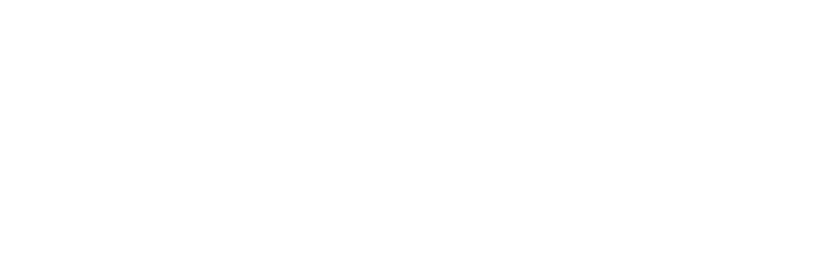
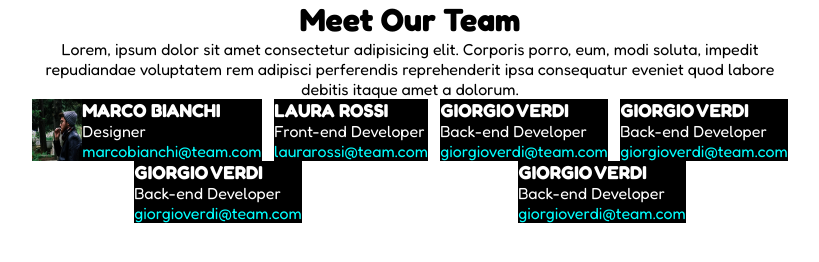
Before and after one commit to matteocovetti/html-css-flex-cards, a plain HTML site: page index.html in a window 1280 px wide. Shown: the whole page, without its empty margins (230-1049 px from the left). Drawn offline with Linux system fonts and the light colour scheme.

Commit message:
creati box

```diff
--- a/index.html
+++ b/index.html
@@ -12,10 +12,49 @@
 </head>
 <body>
     <!-- inizio header-->
-    <header></header>
+    <header class="container">
+        <h1>Meet Our Team</h1>
+        <p>Lorem, ipsum dolor sit amet consectetur adipisicing elit. Corporis porro, eum, modi soluta, impedit repudiandae voluptatem rem adipisci perferendis reprehenderit ipsa consequatur eveniet quod labore debitis itaque amet a dolorum.</p>
+    </header>
     <!-- fine header-->
     <!-- inizio main -->
-    <main></main>
+    <main class="container">
+        <div class="container-flex">
+            <div class="item item-flex">
+            <img src="img/male1.png" alt="">
+            <ul>
+                <li><h3>MARCO BIANCHI</h3></li>
+                <li>Designer</li>
+                <li><a href="#">marcobianchi@team.com</a></li>
+            </ul>
+            </div>
+            <ul>
+                <li><h3>LAURA ROSSI</h3></li>
+                <li>Front-end Developer</li>
+                <li><a href="#">laurarossi@team.com</a></li>
+            </ul>
+            <ul>
+                <li><h3>GIORGIO VERDI</h3></li>
+                <li>Back-end Developer</li>
+                <li><a href="#">giorgioverdi@team.com</a></li>
+            </ul>
+            <ul>
+                <li><h3>GIORGIO VERDI</h3></li>
+                <li>Back-end Developer</li>
+                <li><a href="#">giorgioverdi@team.com</a></li>
+            </ul>
+            <ul>
+                <li><h3>GIORGIO VERDI</h3></li>
+                <li>Back-end Developer</li>
+                <li><a href="#">giorgioverdi@team.com</a></li>
+            </ul>
+            <ul>
+                <li><h3>GIORGIO VERDI</h3></li>
+                <li>Back-end Developer</li>
+                <li><a href="#">giorgioverdi@team.com</a></li>
+            </ul>
+        </div>
+    </main>
     <!-- fine main -->
 </body>
 </html>
--- a/style.css
+++ b/style.css
@@ -7,4 +7,44 @@
 /* commons */
 body{
     font-family: 'Fredoka', sans-serif;
+
 }
+p{
+    text-align: center;
+}
+h1{
+    text-align: center;
+}
+ul{
+    list-style: none;
+}
+a{
+    text-decoration: none;
+    color: aqua;
+
+}
+li{
+    background-color: black;
+    color: white;
+
+}
+/* layout */
+.container{
+    width: 60%;
+    margin: 0;
+    margin-left: 20%;
+}
+.container-flex{
+    display: flex;
+    justify-content: space-around;
+    /* wrap test */
+    flex-wrap: wrap;
+}
+/* item */
+.item img{
+    width: 50px;
+}
+.item-flex{
+    display: flex;
+    justify-content: center;
+}
```
